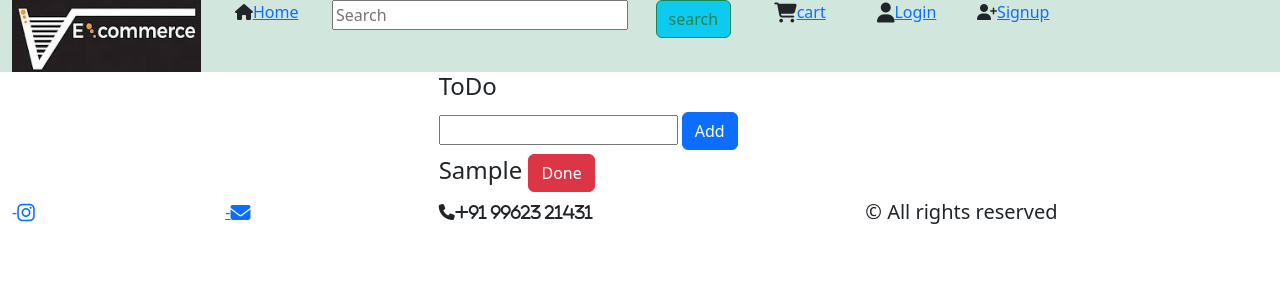
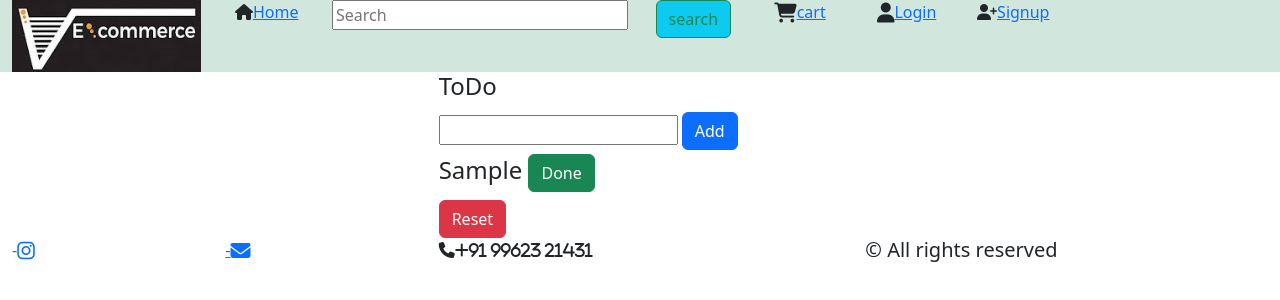
Before and after one commit to joel-2004/MERN-Project, a React (Create React App) app in the folder frontend/my-app/: page /todo in a window 1280 px wide. Both pictures are taken after typing "Sample" into the empty fields and a click on the button "Add". Shown: the top 300 px of the page. Built offline with nearby package versions, Linux system fonts and the light colour scheme.

Commit message:
Done,Reset button

```diff
--- a/frontend/my-app/src/components/ToDo.js
+++ b/frontend/my-app/src/components/ToDo.js
@@ -12,9 +12,12 @@ const ToDo = () => {
         setInputvalue("");
         console.log(list);
     }
-    const handleDone = (e) => {
-        e.preventDefault();
-        console.log(e);
+    const handleDone = (id) => {
+        // e.preventDefault();
+        console.log(id);
+        //  console.log(id);
+        const newList = list.filter((p) => p.id !== id);
+        setList(newList);
     }
     return (
         <>
@@ -31,10 +34,13 @@ const ToDo = () => {
                             {list.map((p) => {
                                 return (
                                     <div key={p.id}>
-                                        <h4 >{p.text} <button type="submit" className="btn btn-danger" onClick={handleDone}>Done</button></h4>
+                                        <h4 >{p.text} <button type="submit" className="btn btn-success" onClick={() => handleDone(p.id)}>Done</button></h4>
                                     </div>
                                 )
                             })}
+                        </div>
+                        <div>
+                            <button type="reset" className="btn btn-danger" onClick={() => setList([])}>Reset</button>
                         </div>
                     </div>
                 </div>
```
